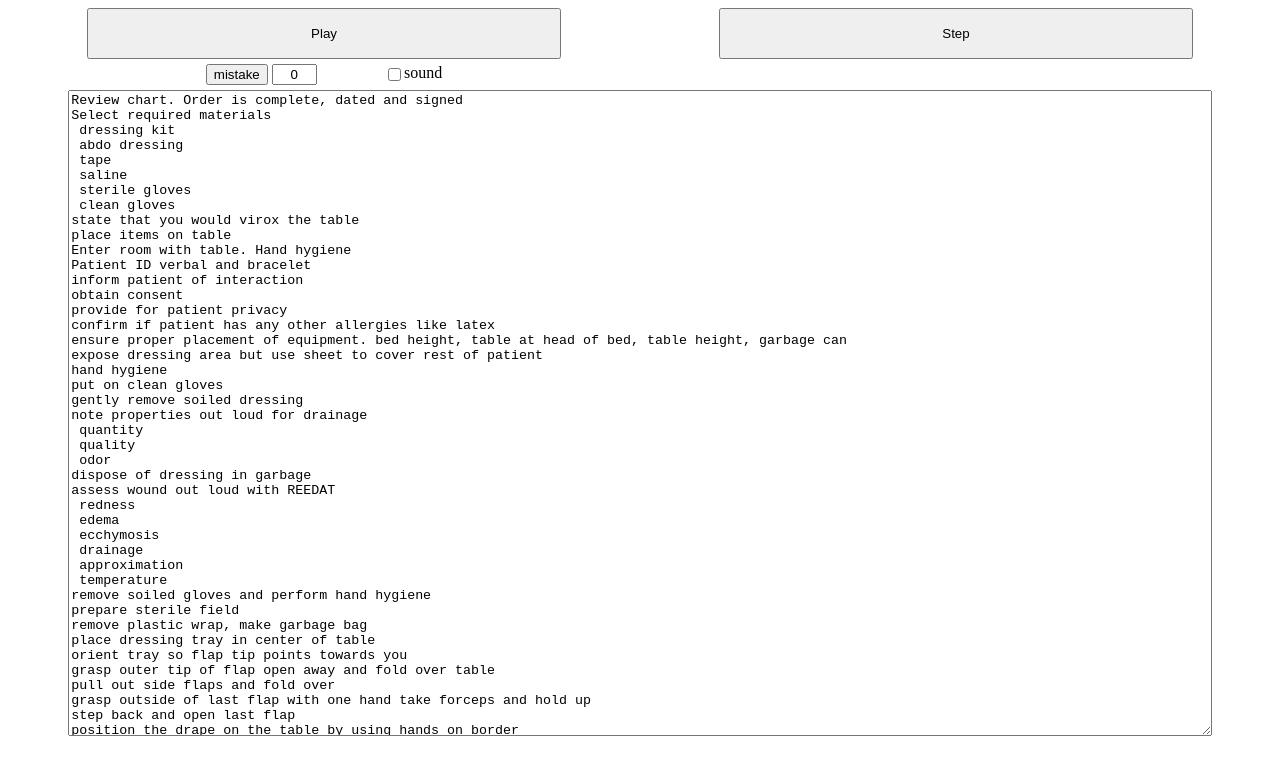
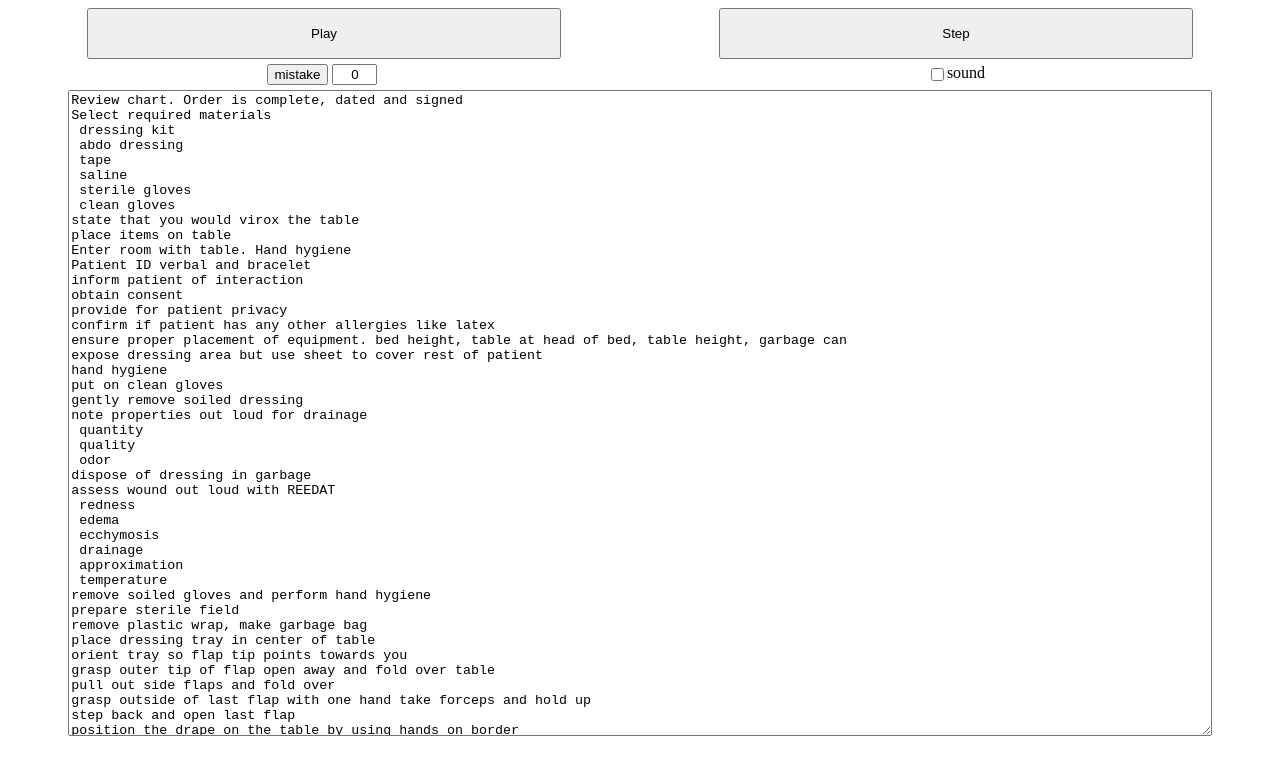
Before and after one commit to benscholes/steriledressing, a plain HTML site: page index.html in a window 1280 px wide. Drawn offline with Linux system fonts and the light colour scheme.

Commit message:
Update index.html

```diff
--- a/index.html
+++ b/index.html
@@ -24,11 +24,11 @@
                 <button id="increase">+</button>
             </div>
 	-->
-            <div id="bottomright" style="width: 50%; display: flex; justify-content: center;">
+	    <div id="bottomleft" style="width: 50%; display: flex; justify-content: center;">
 	        <button id="scorebtn">mistake</button> &nbsp
 	        <input id="score" type="text" value="0" style="width: 5ch;text-align: center;" read-only> &nbsp
-		<div style="width: 10%;">
-		</div>
+	    </div>
+            <div id="bottomright" style="width: 50%; display: flex; justify-content: center;">
 		<input type="checkbox" id="soundCheckbox">sound</input>
             </div>
 	</div>
```
